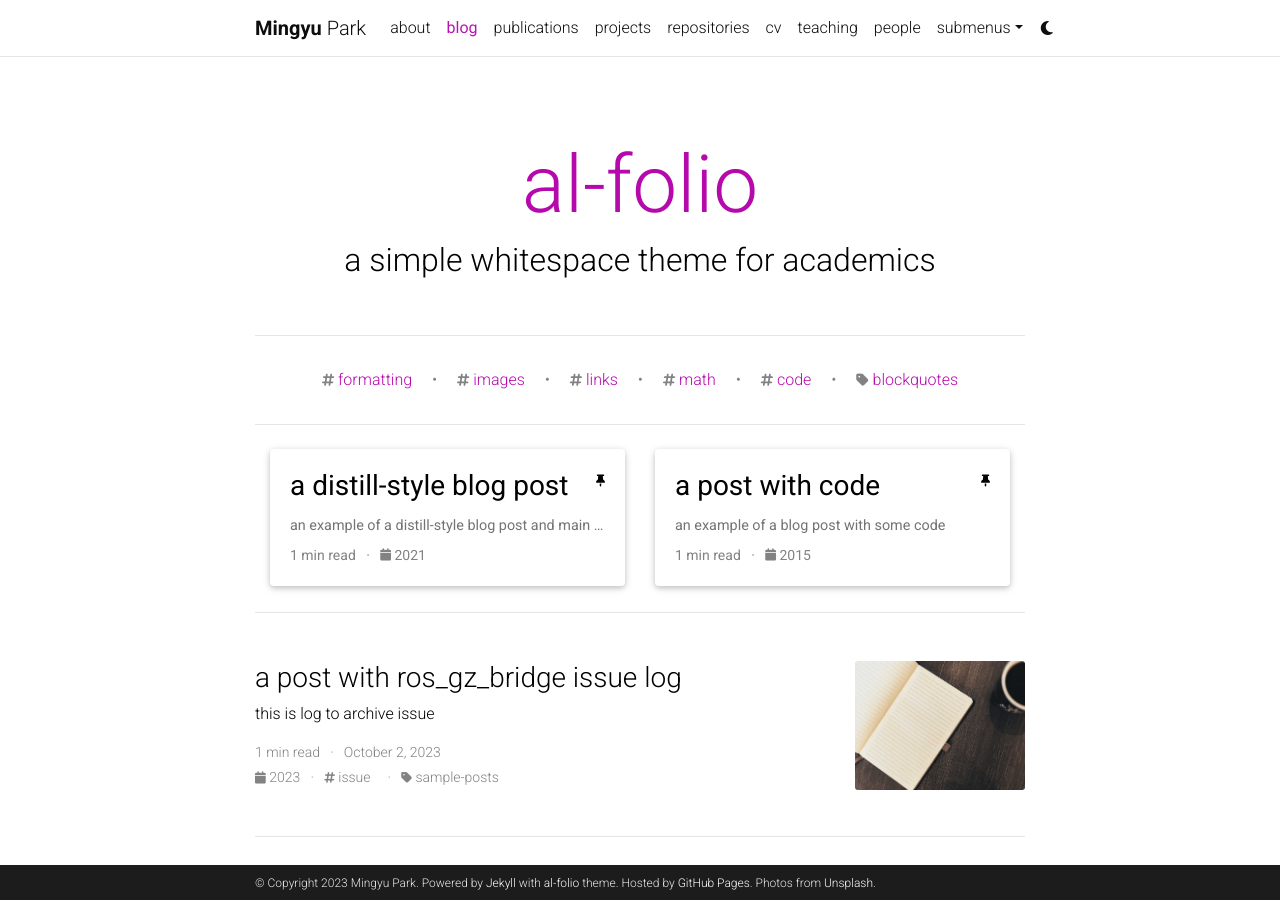
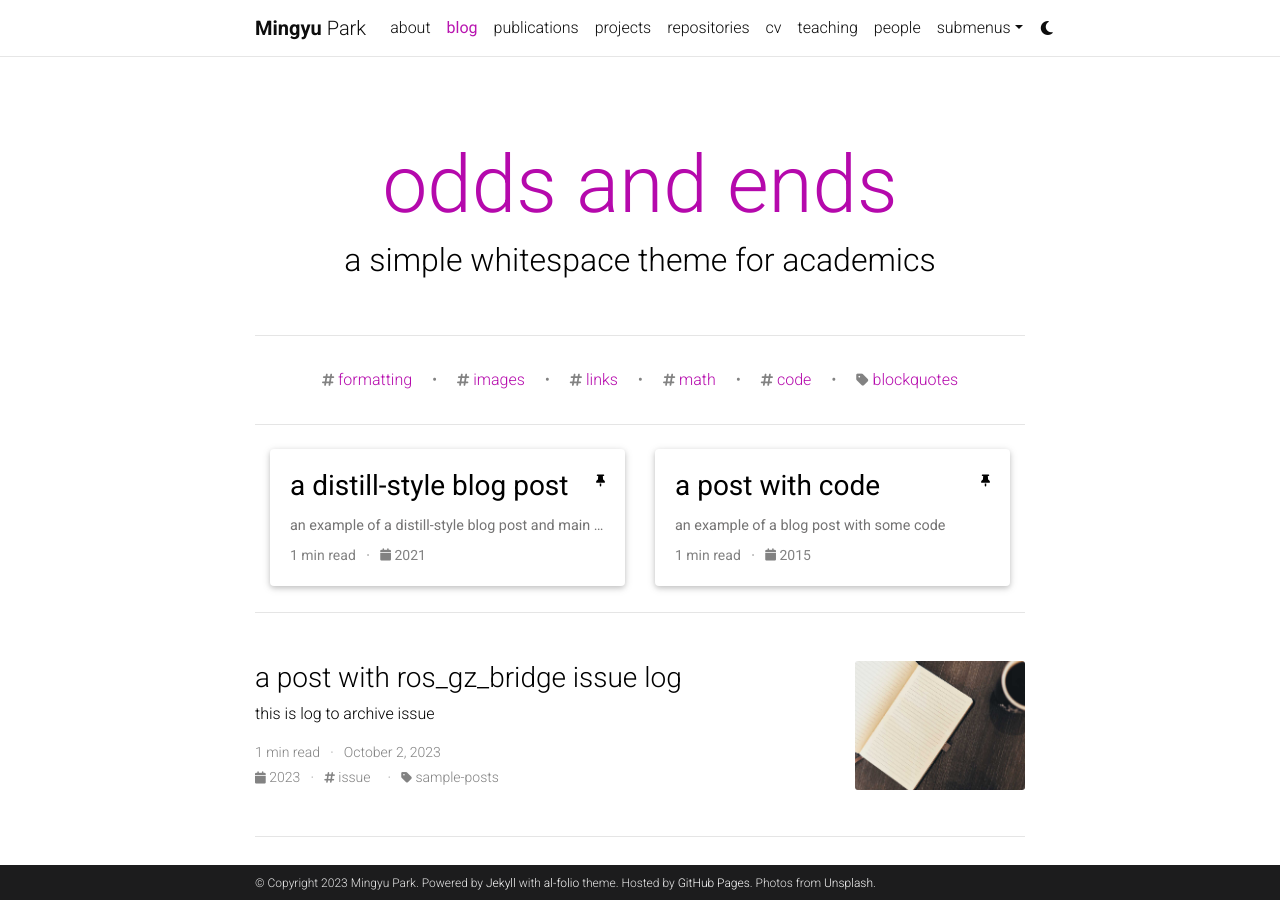
Before and after one commit to sitb157/sitb157.github.io, a Jekyll site: the page built from blog/index.html, in a window 1280 px wide and 900 px high. Built offline with Jekyll 4.4.1, drawn with Linux system fonts in a browser that asks for light colours; the list of posts is cut into pages by our own code; comment, search, counter and statistics services are not loaded; a style sheet for code colours, icons or effects is not loaded.

Commit message:
Update _config.yml

```diff
--- a/_config.yml
+++ b/_config.yml
@@ -120,7 +120,7 @@
 # Blog
 # -----------------------------------------------------------------------------
 
-blog_name: al-folio # blog_name will be displayed in your blog page
+blog_name: odds and ends # blog_name will be displayed in your blog page
 blog_nav_title: blog # your blog must have a title for it to be displayed in the nav bar
 blog_description: a simple whitespace theme for academics
 permalink: /blog/:year/:title/
```
